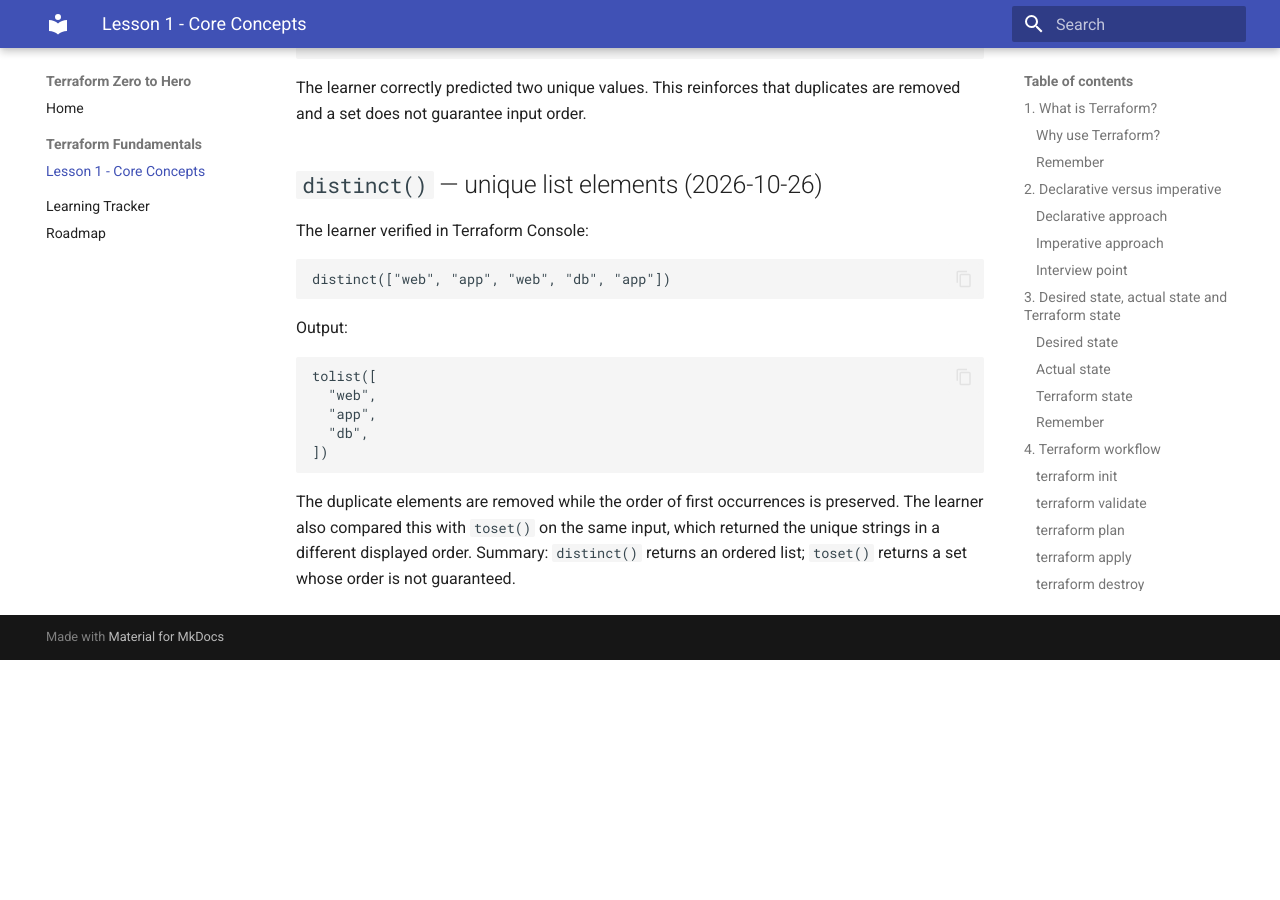
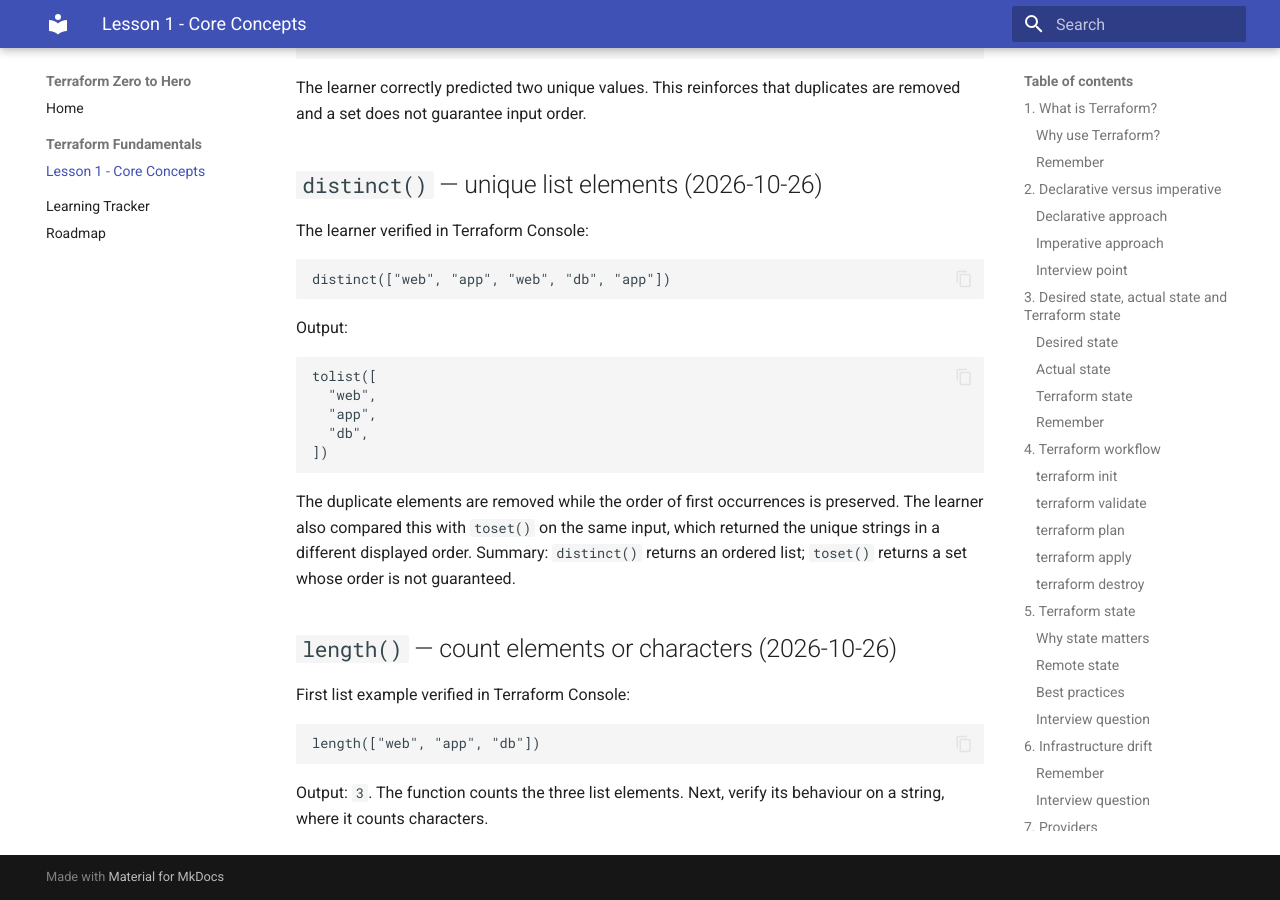
Before and after one commit to pshewale-dev/terraform-azure-lab, an MkDocs documentation site: the page built from docs/lesson-01-fundamentals.md, in a window 1280 px wide and 900 px high, scrolled down 20884 px. Built offline with MkDocs 1.6.1 and Material for MkDocs 9.7.7, drawn with Linux system fonts in a browser that asks for light colours; before the commit the page ends 21544 px from its top, so only the background shows below that.

Commit message:
docs: record first length function exercise

````diff
--- a/docs/lesson-01-fundamentals.md
+++ b/docs/lesson-01-fundamentals.md
@@ -884,3 +884,14 @@ tolist([
 ```
 
 The duplicate elements are removed while the order of first occurrences is preserved. The learner also compared this with `toset()` on the same input, which returned the unique strings in a different displayed order. Summary: `distinct()` returns an ordered list; `toset()` returns a set whose order is not guaranteed.
+
+
+## `length()` — count elements or characters (2026-10-26)
+
+First list example verified in Terraform Console:
+
+```hcl
+length(["web", "app", "db"])
+```
+
+Output: `3`. The function counts the three list elements. Next, verify its behaviour on a string, where it counts characters.
````
